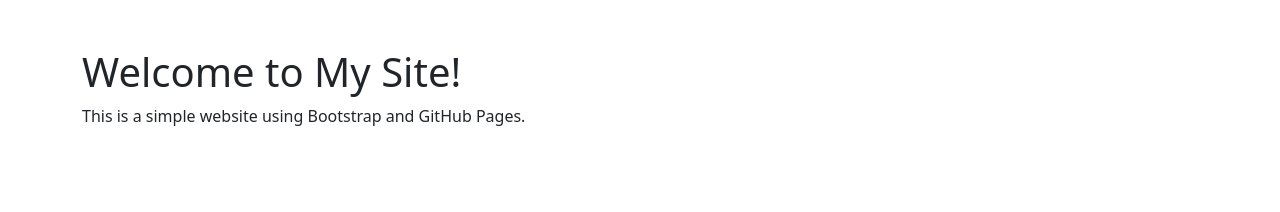
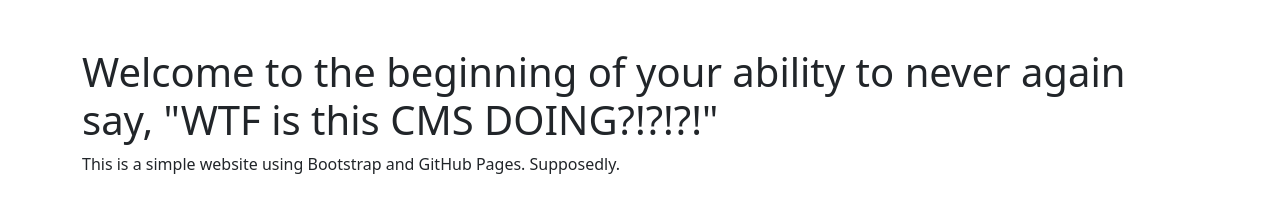
Before and after one commit to chuckwny1987/GithubPages, a plain HTML site: page index.html in a window 1280 px wide. Drawn offline with nearby package versions, Linux system fonts and the light colour scheme.

Commit message:
Update index.html
Just changing elements to make sure i understand this

```diff
--- a/index.html
+++ b/index.html
@@ -2,15 +2,15 @@
 <html lang="en">
   <head>
     <meta charset="utf-8">
-    <title>My Bootstrap Site</title>
+    <title>A Site must be able to breathe, to smell the roses, to be FREE DAMMIT! </title>
     <meta name="viewport" content="width=device-width, initial-scale=1">
     <!-- Bootstrap CSS link below -->
     <link href="https://cdn.jsdelivr.net/npm/bootstrap@5.3.3/dist/css/bootstrap.min.css" rel="stylesheet">
   </head>
   <body>
     <div class="container">
-      <h1 class="mt-5">Welcome to My Site!</h1>
-      <p>This is a simple website using Bootstrap and GitHub Pages.</p>
+      <h1 class="mt-5">Welcome to the beginning of your ability to never again say, "WTF is this CMS DOING?!?!?!"</h1>
+      <p>This is a simple website using Bootstrap and GitHub Pages. Supposedly. </p>
     </div>
   </body>
 </html>
```
